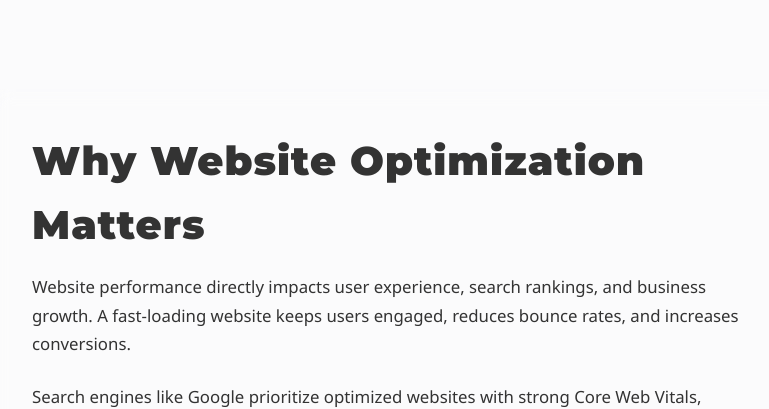
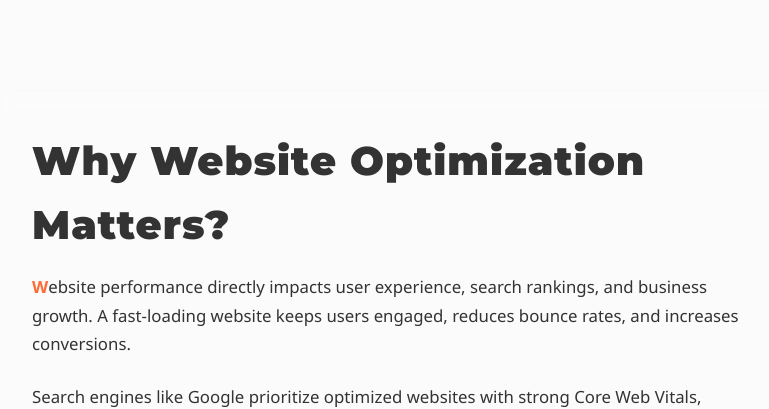
Before and after one commit to fcityonline/fcityonline-website, a plain HTML site: page services/website-optimization.html in a window 1280 px wide. Shown: the part 900-1309 px from the top of the page, without its empty margins (248-1017 px from the left). Drawn offline with nearby package versions, Linux system fonts and the light colour scheme.

Commit message:
Update website-optimization.html

```diff
--- a/services/website-optimization.html
+++ b/services/website-optimization.html
@@ -43,11 +43,15 @@ content="Professional web development services by Fcity Online. We build fast, r
 <section class="container2" id="birds-bg">
 <div class="professional-section">
     <div class="web-dev-h2" >
-        <h2>Why Website Optimization Matters</h2>
+        <h2>Why Website Optimization Matters?</h2>
     </div>
 
+<!-- <p>
+Website performance directly impacts user experience, search rankings, and business growth.
+A fast-loading website keeps users engaged, reduces bounce rates, and increases conversions.
+</p> -->
 <p>
-Website performance directly impacts user experience, search rankings, and business growth.
+<span style="color:#ff6b35; font-weight:900;">W</span>ebsite performance directly impacts user experience, search rankings, and business growth.
 A fast-loading website keeps users engaged, reduces bounce rates, and increases conversions.
 </p>
 
```
